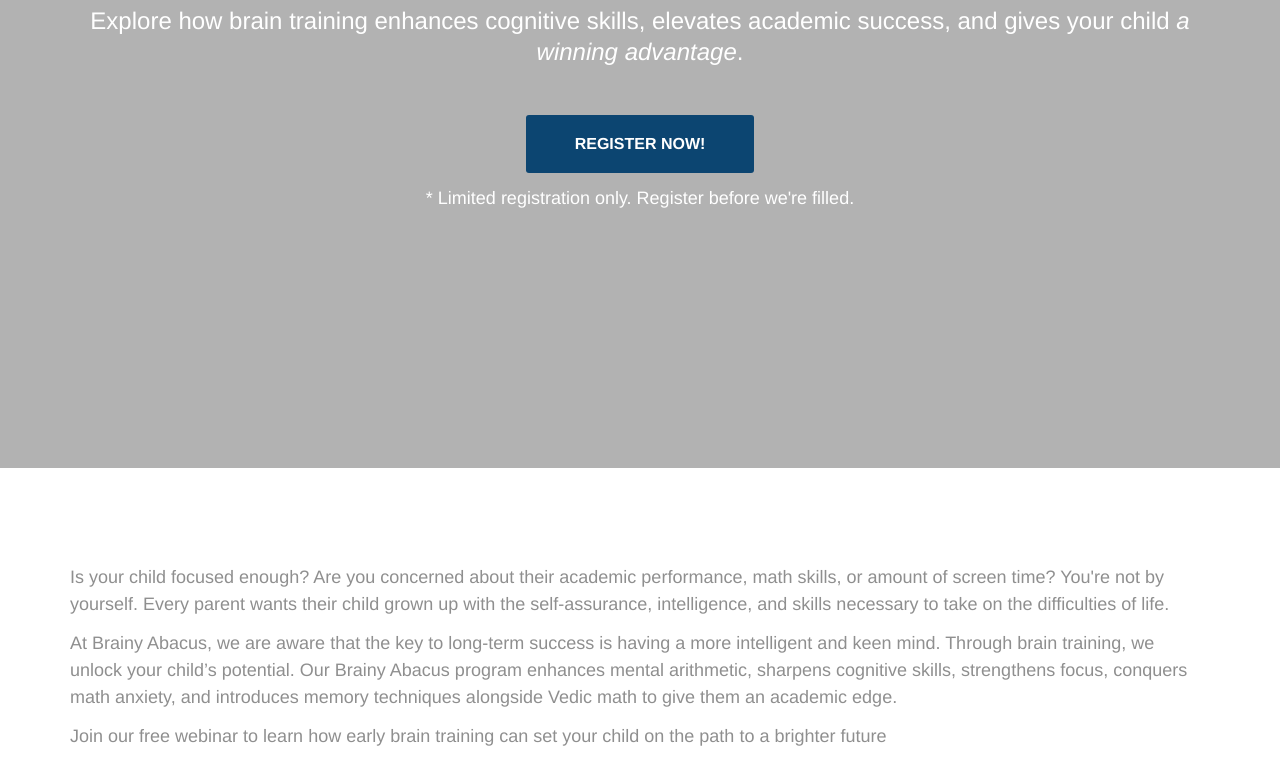
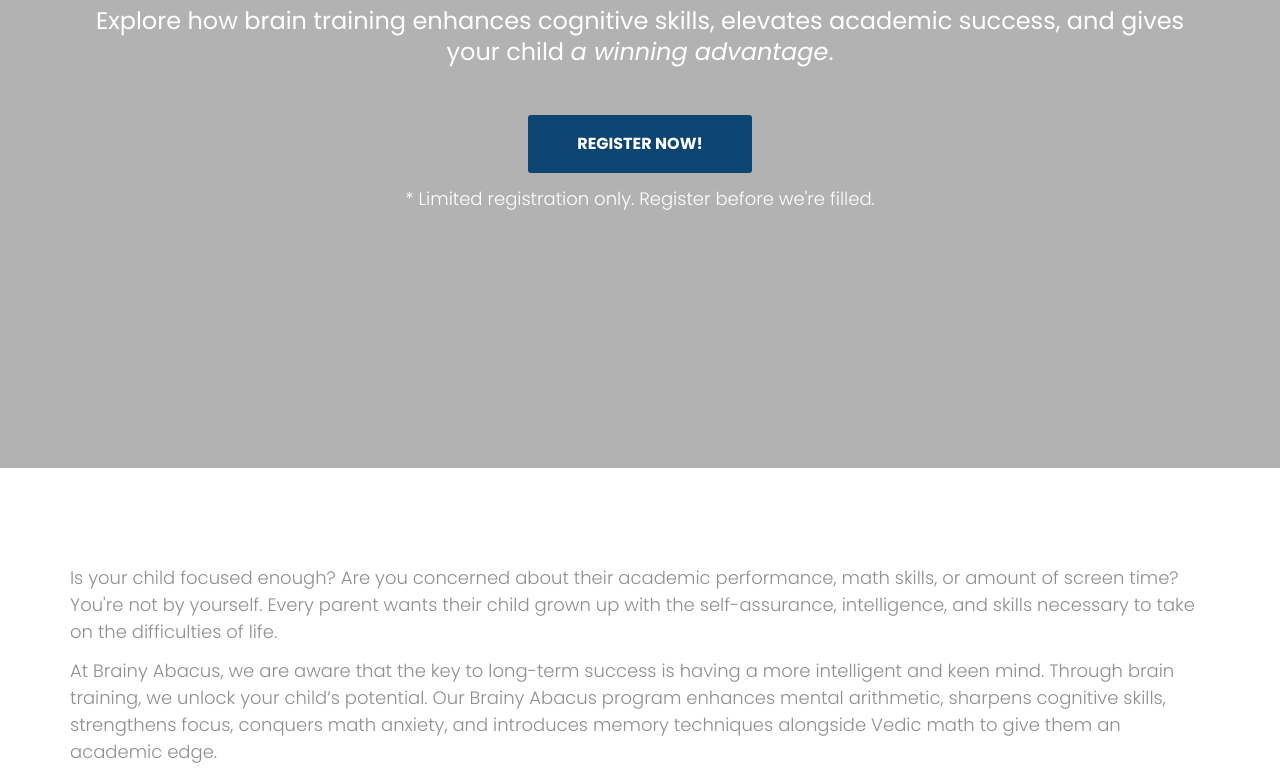
Before and after one commit to AkashMundari/Brainy-test, a plain HTML site: page index.html in a window 1280 px wide. Shown: the part 469-1243 px from the top of the page. Drawn offline with nearby package versions, Linux system fonts and the light colour scheme; some packages are replaced by stand-ins of ours; a script that the page names is missing.

Commit message:
Update index.html

```diff
--- a/index.html
+++ b/index.html
@@ -11,7 +11,9 @@
     <meta name="description" content="A Landing Page For Your Webinar" />
 
 
-
+<link rel="preconnect" href="https://fonts.googleapis.com">
+<link rel="preconnect" href="https://fonts.gstatic.com" crossorigin>
+<link href="https://fonts.googleapis.com/css2?family=Poppins:ital,wght@0,100;0,200;0,300;0,400;0,500;0,600;0,700;0,800;0,900;1,100;1,200;1,300;1,400;1,500;1,600;1,700;1,800;1,900&display=swap" rel="stylesheet">
     <link href="./bootstrap.min.css" rel="stylesheet" />
     <link href="./font-awesome.min.css" rel="stylesheet" />
     <link href="./owl.carousel.css" rel="stylesheet" />
@@ -20,7 +22,7 @@
     <link href="./main.css" rel="stylesheet" />
     <style>
     body {
-      font-family: Helvetica;
+      font-family: "Poppins", sans-serif;
     }</style>
   </head>
   <body>
```
